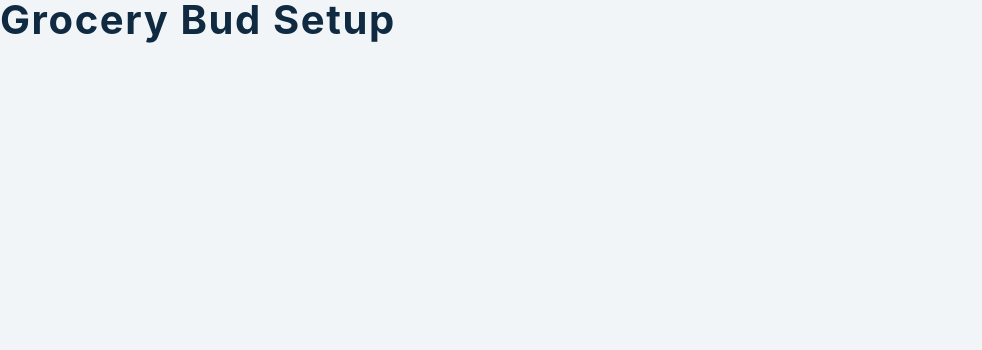
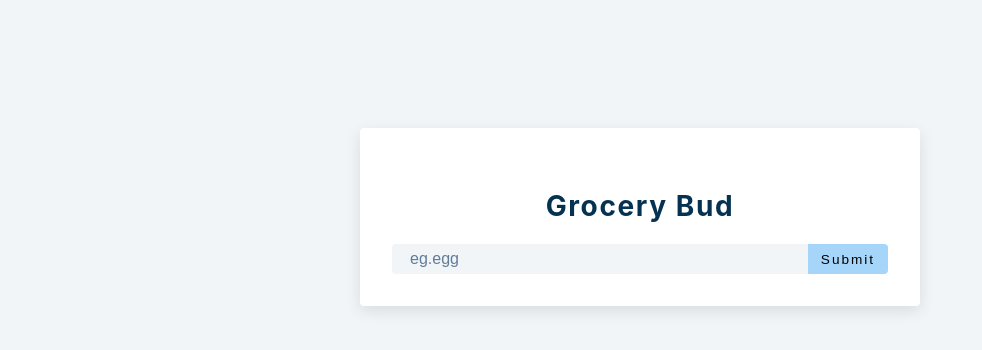
Before and after one commit to sumonaung23/react-tutorial-projects, a React (Create React App) app in the folder 10-grocery-bud/: page / in a window 1280 px wide. Shown: the top 350 px of the page, without its empty margins (0-982 px from the left). Built offline with nearby package versions, Linux system fonts and the light colour scheme; the HTML template or start-up script is replaced by a standard one.

Commit message:
structured the app and list component with map, usestate and handleSubmit function

```diff
--- a/10-grocery-bud/src/App.js
+++ b/10-grocery-bud/src/App.js
@@ -3,7 +3,49 @@ import List from './List'
 import Alert from './Alert'
 
 function App() {
-  return <h2>grocery bud setup</h2>
+  const [name, setName] = useState('');
+  const [list, setList] = useState([]);
+  const [isEditing, setIsEditing] = useState(false);
+  const [editID, setEditID] = useState(null);
+  const [alert, setAlert] = useState({show:false,msg:'',type:''});
+
+  const handleSubmit = (e) => {
+    e.preventDefault();
+    if(!name) {
+      // display alert
+
+    } else if (name && isEditing) {
+      //deal with edit
+    } else {
+      // show alert
+      const newItem = {id: new Date().getTime().toString(),title:name};
+      setList([...list,newItem]);
+      setName('');
+    }
+  }
+
+  return (
+    <section className='section-center'>
+      <div className="grocery-container">
+        <form className='grocery-form' onSubmit={handleSubmit}>
+          {alert.show && <Alert />}
+          <h3>grocery bud</h3>
+          <div className="form-control">
+            <input type="text" className='grocery' placeholder='eg.egg' value={name} onChange={(e) => setName(e.target.value) } />
+            <button className='submit-btn' type='submit'>
+              {isEditing ? 'edit' : 'submit'}
+            </button>
+          </div>
+        </form>
+        {list.length > 0 &&
+          <div className="grocery-container">
+            <List items={list} />
+            <button className="clear-btn">clear items</button>
+          </div>
+        }
+      </div>
+    </section>
+  );
 }
 
 export default App
--- a/10-grocery-bud/src/List.js
+++ b/10-grocery-bud/src/List.js
@@ -1,7 +1,26 @@
 import React from 'react'
 import { FaEdit, FaTrash } from 'react-icons/fa'
-const List = () => {
-  return <h2>list component</h2>
+const List = ({items}) => {
+  return (
+    <div className="grocery-list">
+      {items.map((item) => {
+        const {id,title} = item;
+        return <>
+          <article className='grocery-item' key={id}>
+            <p className="title">{title}</p>
+            <div className="btn-container">
+              <button type='button' className="edit-btn">
+                <FaEdit />
+              </button>
+              <button type='button' className="delete-btn">
+                <FaTrash />
+              </button>
+            </div>
+          </article>
+        </>
+      })}
+    </div>
+  )
 }
 
 export default List
```
